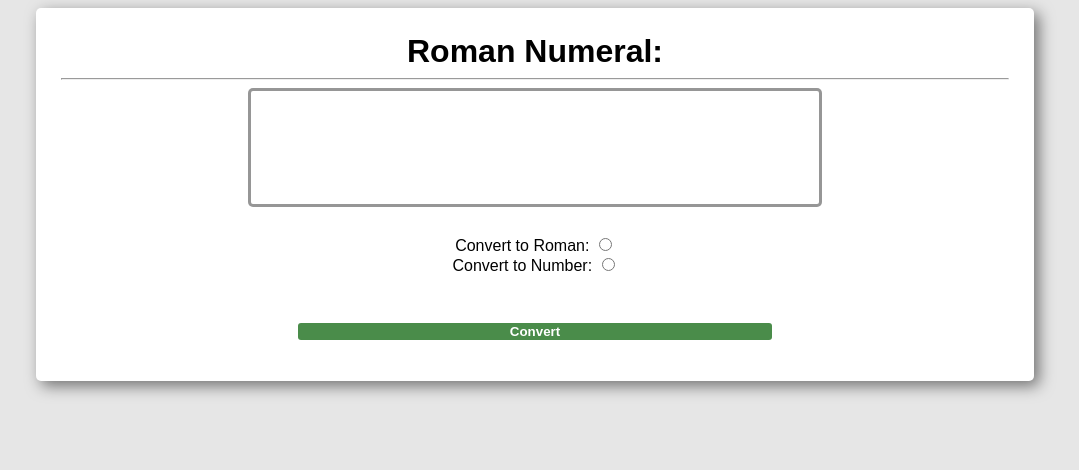
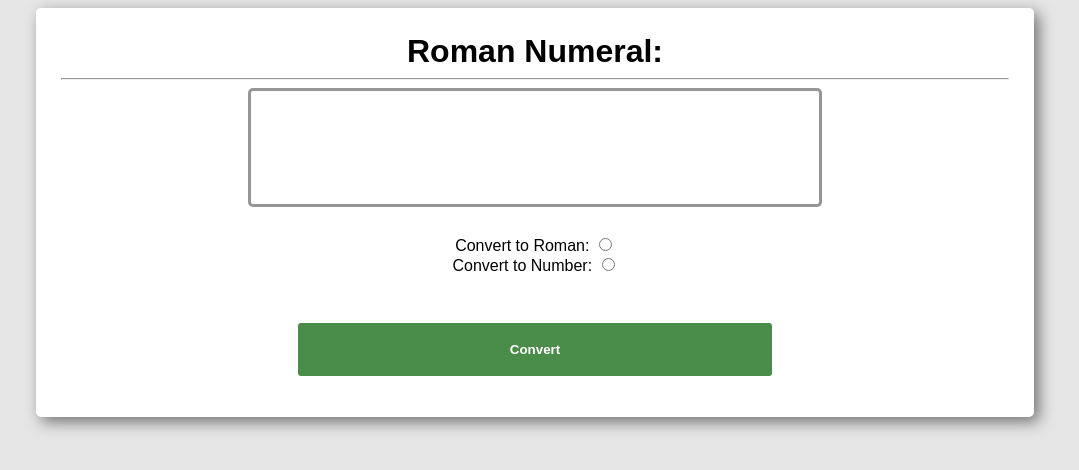
Before and after one commit to dandalandannn/number-conversion, a plain HTML site: page index.html in a window 1280 px wide. Shown: the whole page, without its empty margins (105-1184 px from the left). Drawn offline with Linux system fonts and the light colour scheme.

Commit message:
fix button size

```diff
--- a/style.css
+++ b/style.css
@@ -31,7 +31,7 @@ button{
     border: none;
     margin-top: 5%;
     border-radius: 3px;
-    height: 10%;
+    padding: 2%;
     width: 50%;
 }
 button:hover{
```
